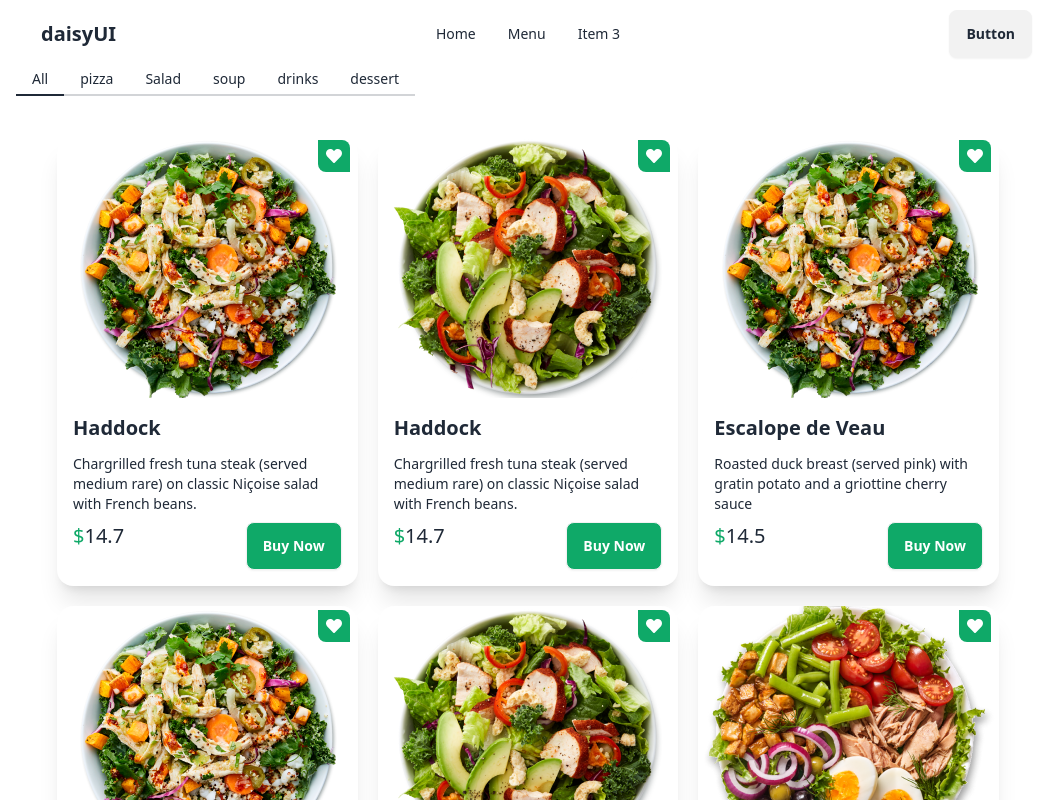
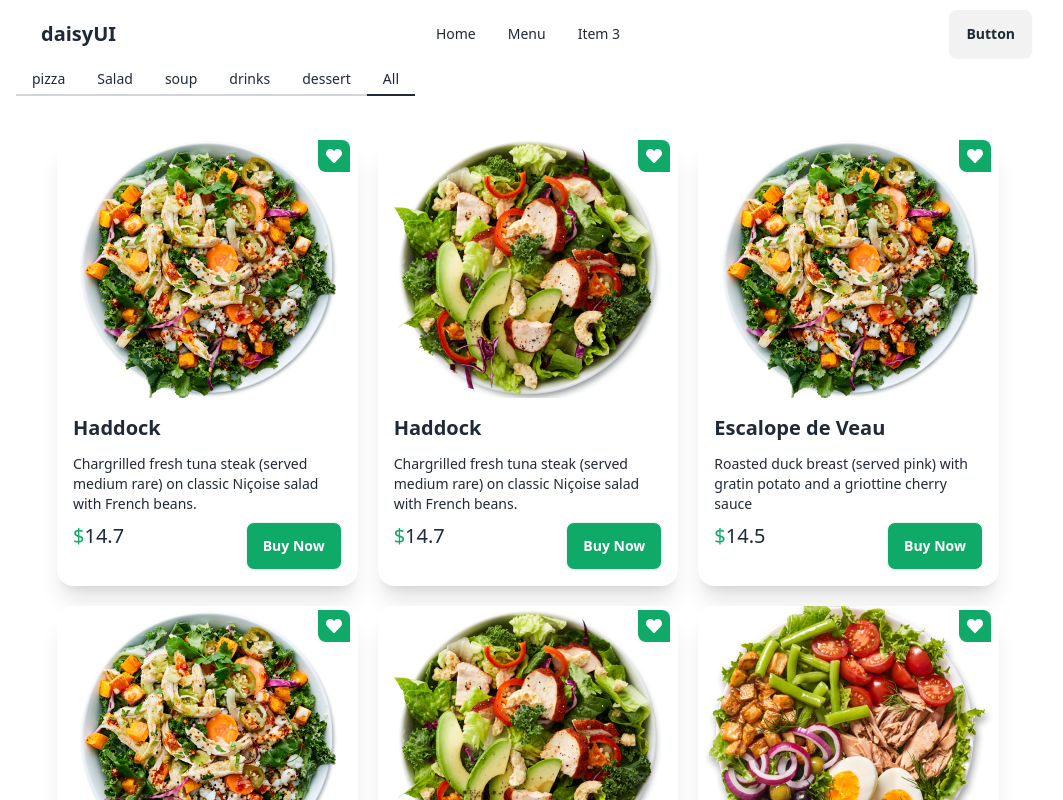
Before and after one commit to RashedAkash/food-react, a React (Vite) app: page /menu in a window 1280 px wide. Shown: the top 800 px of the page, without its empty margins (112-1175 px from the left). Built offline with nearby package versions, Linux system fonts and the light colour scheme.

Commit message:
tab complete

```diff
--- a/src/pages/Menu/Menu.jsx
+++ b/src/pages/Menu/Menu.jsx
@@ -32,19 +32,15 @@ const Menu = () => {
   return (
     <div className='py-16'>
       <div>
+        <div>
 
-       <div role="tablist" className="tabs tabs-bordered">
-  <input type="radio" name="my_tabs_1" role="tab" className="tab" aria-label="All" checked />
-          <div role="tabpanel" className="tab-content p-10">
-            <div className=' grid grid-cols-1 md:grid-cols-2 lg:grid-cols-3 gap-5'>
-               {
-        menu?.map(itm=> <MenuCard key={itm.id} itm={itm} />)
-      }
-            </div>
-          </div>
+        </div>
+
+       <div role="tablist" className="tabs tabs-bordered ">
 
 
-  <input type="radio" name="my_tabs_1" role="tab" className="tab" aria-label="pizza" />
+
+  <input type="radio" name="my_tabs_1" role="tab" className="tab" aria-label="pizza" checked  />
           <div role="tabpanel" className="tab-content p-10">
             <div className=' grid grid-cols-1 md:grid-cols-2 lg:grid-cols-3 gap-5'>
                {
@@ -55,7 +51,7 @@ const Menu = () => {
 
 
 
-  <input type="radio" name="my_tabs_1" role="tab" className="tab" aria-label="Salad"  />
+  <input type="radio" name="my_tabs_1" role="tab" className="tab" aria-label="Salad"  checked  />
           <div role="tabpanel" className="tab-content p-10">
             <div className=' grid grid-cols-1 md:grid-cols-2 lg:grid-cols-3 gap-5'>
                {
@@ -64,7 +60,7 @@ const Menu = () => {
             </div>
           </div>
 
-  <input type="radio" name="my_tabs_1" role="tab" className="tab" aria-label="soup" />
+  <input type="radio" name="my_tabs_1" role="tab" className="tab" aria-label="soup" checked  />
           <div role="tabpanel" className="tab-content p-10">
             <div className=' grid grid-cols-1 md:grid-cols-2 lg:grid-cols-3 gap-5'>
                {
@@ -72,7 +68,7 @@ const Menu = () => {
       }
             </div>
           </div>
-  <input type="radio" name="my_tabs_1" role="tab" className="tab" aria-label="drinks" />
+  <input type="radio" name="my_tabs_1" role="tab" className="tab" aria-label="drinks" checked  />
           <div role="tabpanel" className="tab-content p-10">
             <div className=' grid grid-cols-1 md:grid-cols-2 lg:grid-cols-3 gap-5'>
                {
@@ -80,15 +76,25 @@ const Menu = () => {
       }
             </div>
           </div>
-  <input type="radio" name="my_tabs_1" role="tab" className="tab" aria-label="dessert" />
+  <input type="radio" name="my_tabs_1" role="tab" className="tab" aria-label="dessert" checked  />
           <div role="tabpanel" className="tab-content p-10">
             <div className=' grid grid-cols-1 md:grid-cols-2 lg:grid-cols-3 gap-5'>
                {
         dessert?.map(itm=> <MenuCard key={itm.id} itm={itm} />)
       }
             </div>
+
           </div>
-</div>
+          <input type="radio" name="my_tabs_1" role="tab" className="tab" aria-label="All" checked   />
+          <div role="tabpanel" className="tab-content p-10">
+            <div className=' grid grid-cols-1 md:grid-cols-2 lg:grid-cols-3 gap-5'>
+               {
+        menu?.map(itm=> <MenuCard key={itm.id} itm={itm} />)
+      }
+            </div>
+          </div>
+        </div>
+
       </div>
 
     </div>
```
